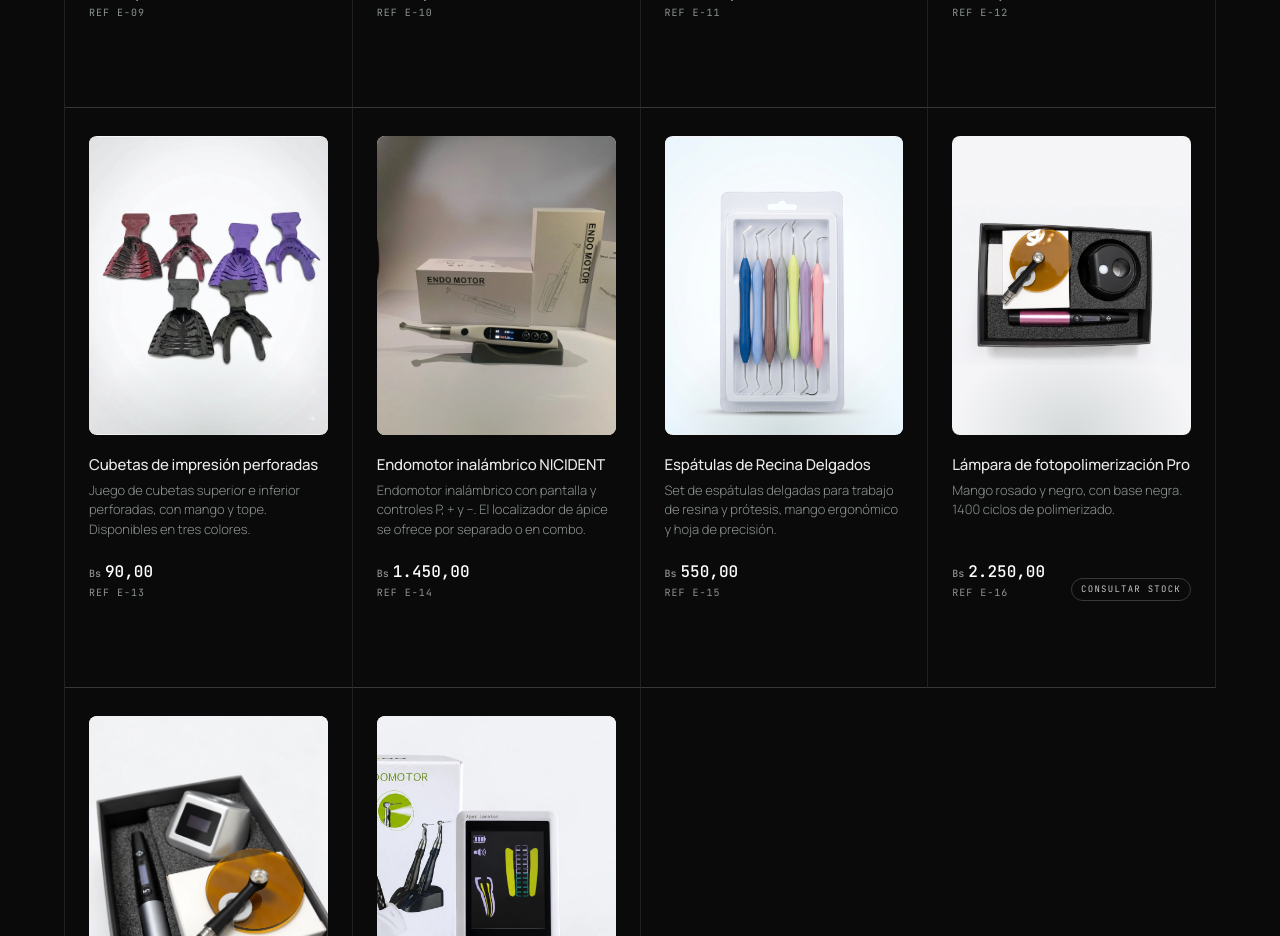
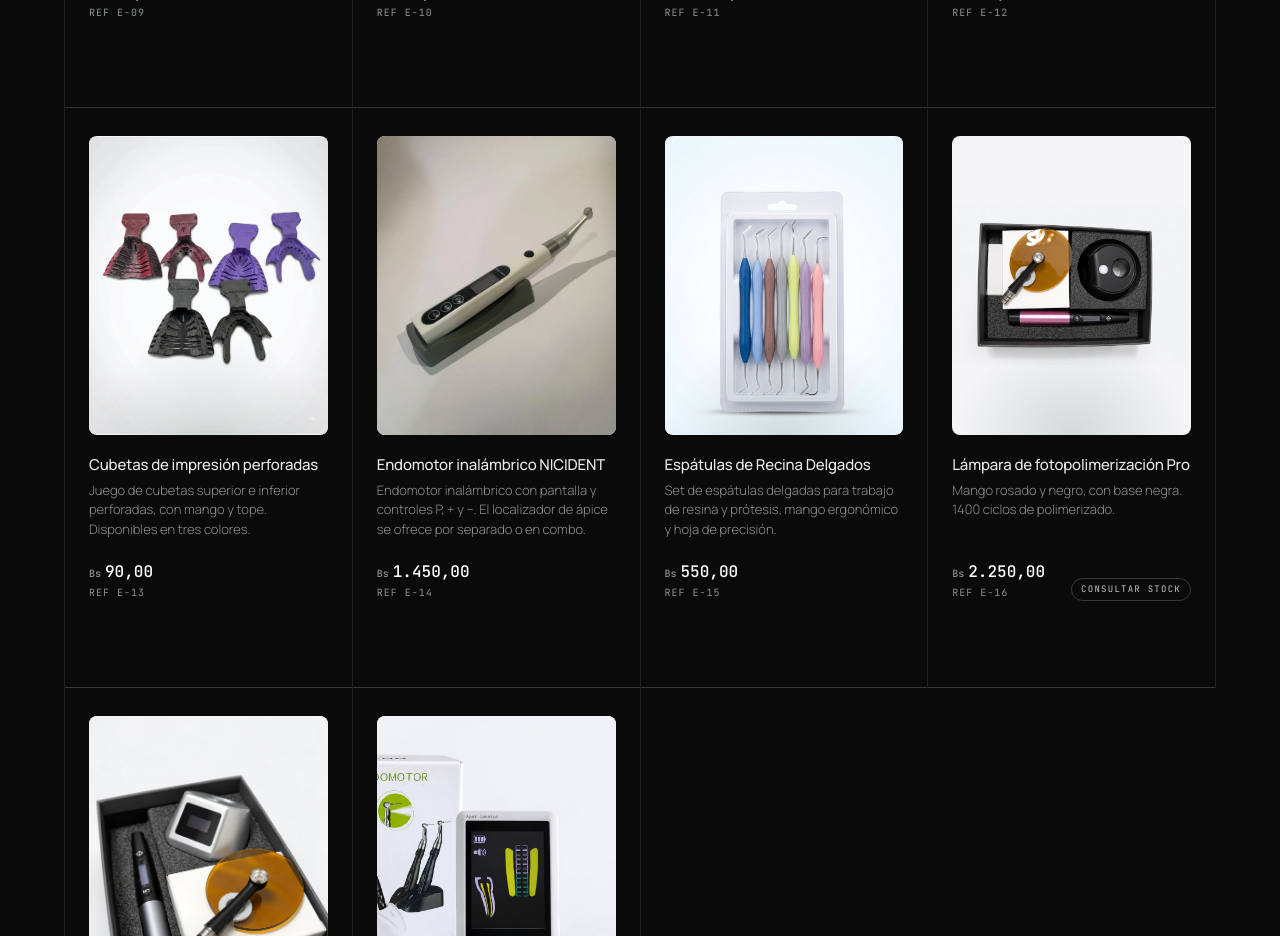
Before and after one commit to matiasbtt/smile-importer, a React (Vite) app: page / in a window 1280 px wide. Shown: the part 2840-3776 px from the top of the page. Built offline with nearby package versions, Linux system fonts and the light colour scheme.

Commit message:
Corrige fotografía individual del endomotor NICIDENT

```diff
--- a/src/data/site.js
+++ b/src/data/site.js
@@ -191,7 +191,7 @@ export const PRODUCTOS = [
     categoria: 'Endodoncia',
     precio: 1450,
     stock: true,
-    imagen: 'productos/e-14.webp',
+    imagen: 'productos/e-14-nicident.webp',
     detalle:
       'Endomotor inalámbrico con pantalla y controles P, + y −. El localizador de ápice se ofrece por separado o en combo.',
   },
```
Also changed, not shown: public/productos/e-14-nicident.webp (added).
